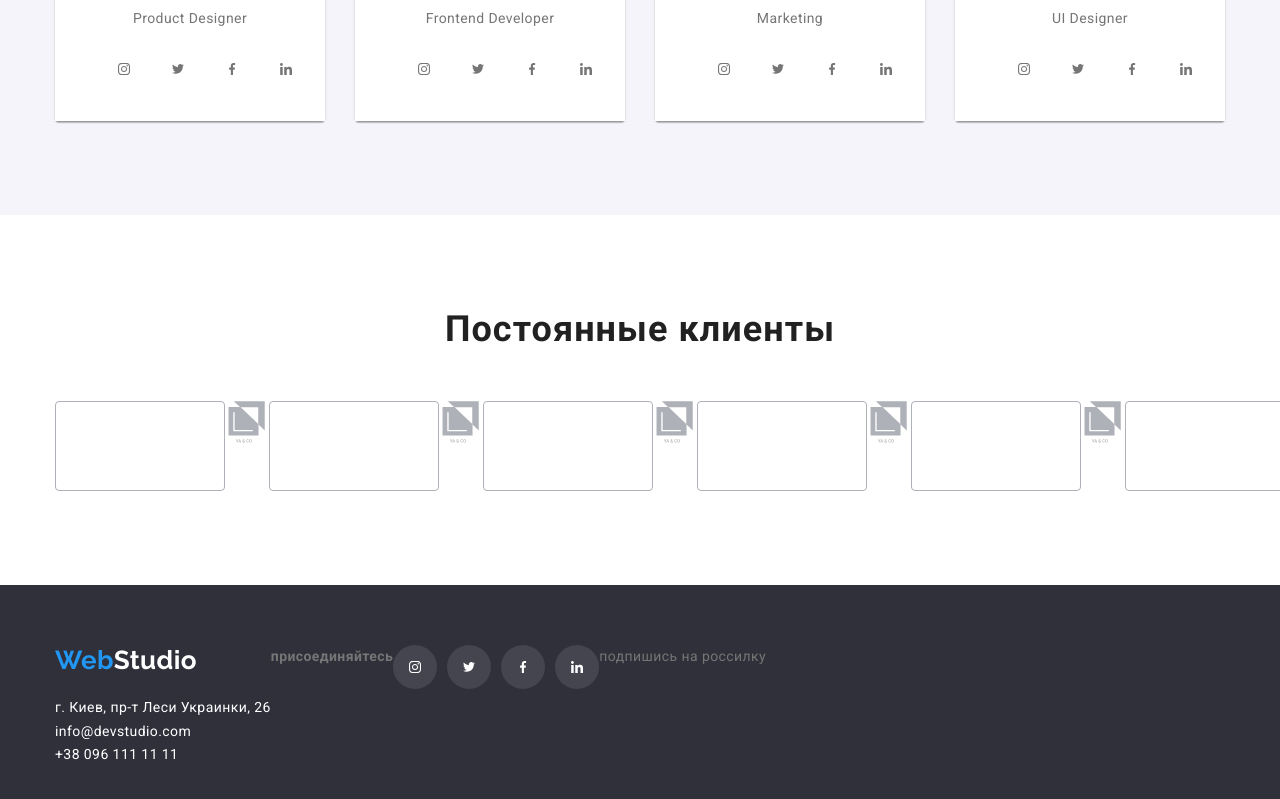
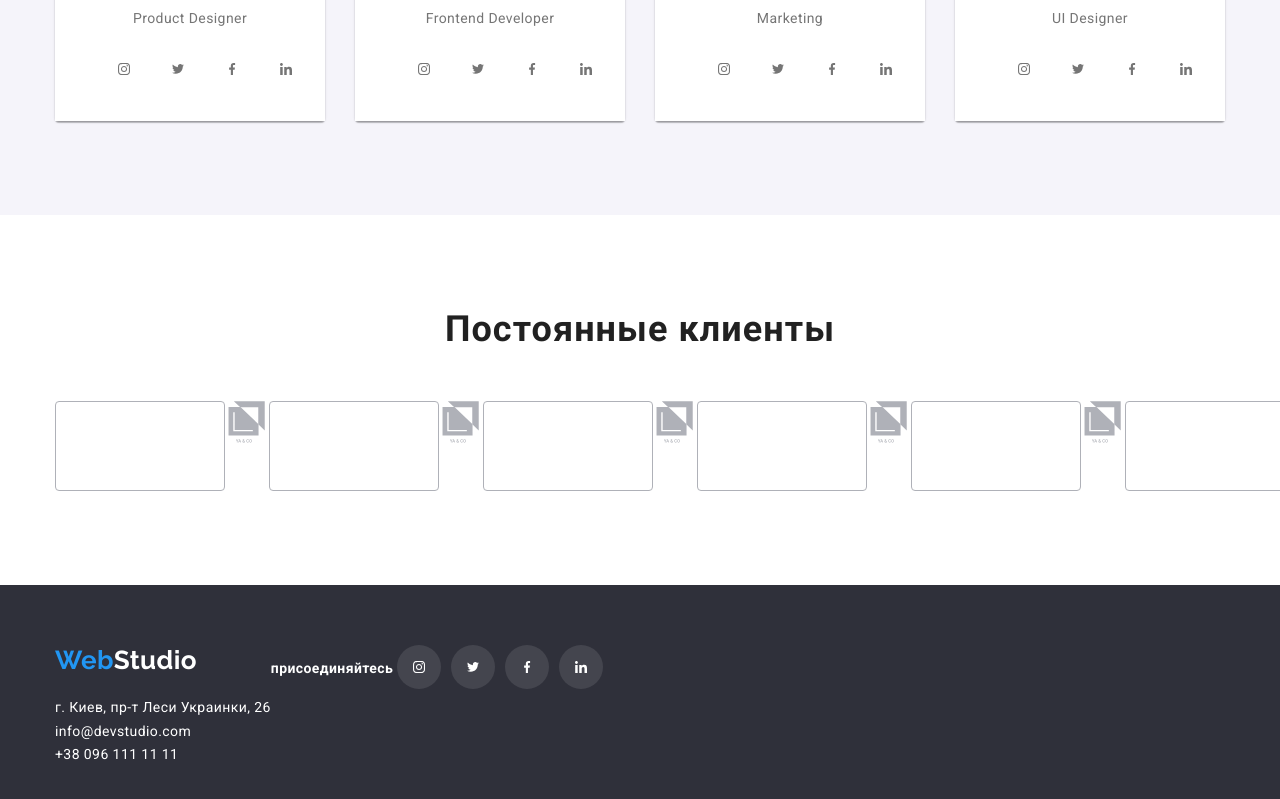
Before and after one commit to Vira-Porada/goit-markup-hw-04, a plain HTML site: page index.html in a window 1280 px wide. Shown: the part 2190-2989 px from the top of the page. Drawn offline with nearby package versions, Linux system fonts and the light colour scheme.

Commit message:
змінює розташування секцій у футері

```diff
--- a/css/styles.css
+++ b/css/styles.css
@@ -248,6 +248,7 @@ img {
   flex-basis: calc(100% / 4 - 30px);
   margin-right: 30px;
 }
+
 .benefits-list .benefit-item::before {
   display: flex;
   background-size: contain;
@@ -390,13 +391,12 @@ img {
 }
 
 .clients-list .item {
-flex-basis: calc(100%/6 - 30px);
+  flex-basis: calc(100% / 6 - 30px);
 }
 
 .icon {
-fill: #afb1b8
+  fill: #afb1b8;
 }
-
 
 footer {
   background-color: var(--dark-bg-colour);
@@ -409,8 +409,8 @@ footer {
 }
 
 .adress-block {
-  flex-basis: calc(50% - 45px) / 2);
-
+  display: inline-block;
+  flex-basis: calc((50%-45px) / 2);
 }
 
 .footer-block .logo {
@@ -436,9 +436,13 @@ footer {
   color: var(--accent-colour);
 }
 
+.footer-link-title {
+  color: var(--ligth-text-colour);
+}
+
 .footer-links {
-  display: flex;
-  flex-basis: calc(50% - 45px) /2);
+  display: inline-block;
+  flex-basis: calc((50%-45px) / 2);
 }
 
 .footer-links .social-icons {
@@ -459,12 +463,6 @@ footer {
   height: 44px;
   border-radius: 50%;
   background: rgba(255, 255, 255, 0.1);
-}
-
-.sign-in {
-  display: flex;
-  flex-basis: calc(50% - 15px);
-
 }
 
 .button {
--- a/index.html
+++ b/index.html
@@ -345,10 +345,7 @@
             </li>
         </ul>
     </div>
-    <div class="sign-in">
-подпишись на россилку
-    </div>
-    </div>
+        </div>
 </footer>
 </body>
 </html>
```
Lines whose indentation alone changed are shown as unchanged.
